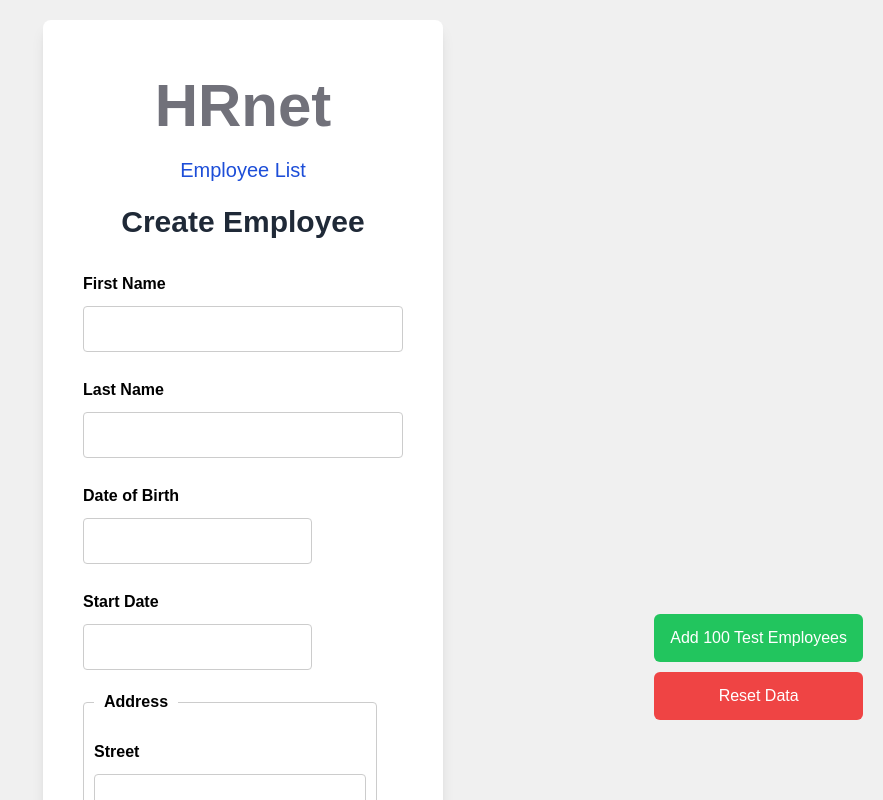
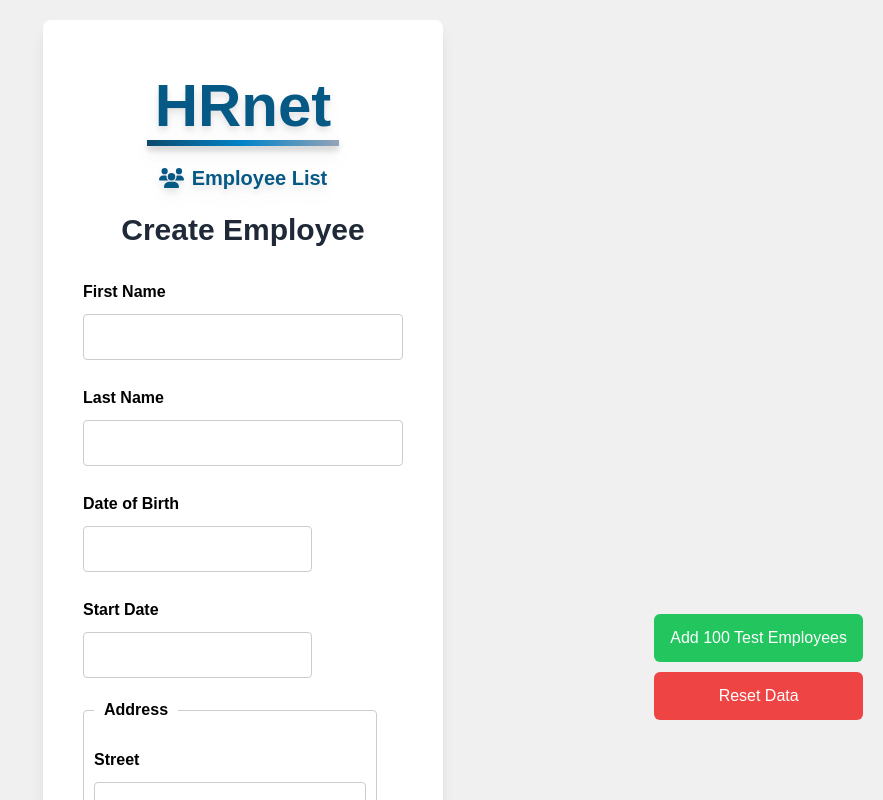
Before and after one commit to Typhub7/hrnet-react, a React (Create React App) app: page / in a window 1280 px wide. Shown: the top 800 px of the page, without its empty margins (397-1280 px from the left). Built offline with nearby package versions, Linux system fonts and the light colour scheme.

Commit message:
graphical optimisation title and link

```diff
--- a/src/App.tsx
+++ b/src/App.tsx
@@ -15,7 +15,10 @@ const App: React.FC = () => {
     <div className="m-5 p-10 bg-white border-1 border-solid border-gray-500 rounded-lg shadow-lg">
       {location.pathname !== '/employees' && (
         <header className="text-center w-full">
-          <h1 className='text-6xl mt-4 text-zinc-500 font-bold'>HRnet</h1>
+          <h1 className='text-6xl mt-4 text-sky-800 font-bold drop-shadow-lg'>
+          HRnet
+          <span className='absolute left-16 -bottom-2.5 w-48 h-1.5 bg-gradient-to-r from-sky-900 via-sky-600 to-slate-400 drop-shadow-lg'></span>
+      </h1>
         </header>
       )}
       <Routes>
--- a/src/components/EmployeeTable.tsx
+++ b/src/components/EmployeeTable.tsx
@@ -1,9 +1,8 @@
-import React, { useMemo, useEffect  } from 'react';
+import React, { useMemo, useEffect, useState } from 'react';
 import { useSelector } from 'react-redux';
 import { useTable, useSortBy, Column, TableInstance } from 'react-table';
 import { RootState } from '../redux/store';
 import { Employee } from '../pages/CreateEmployee';
-
 
 interface EmployeeTableProps {
   filterText: string;
@@ -19,6 +18,8 @@ const EmployeeTable = ({
   currentPage,
 }: EmployeeTableProps) => {
   const employees = useSelector((state: RootState) => state.employees.list);
+
+  const [sortedColumnId, setSortedColumnId] = useState<string | null>(null);
 
   const columns: Column<Employee>[] = useMemo(
     () => [
@@ -70,37 +71,38 @@ const EmployeeTable = ({
   const handleSortAsc = (column: Column<Employee>) => {
     if (column.id) {
       setSortBy([{ id: column.id, desc: false }]);
+      setSortedColumnId(column.id);
     }
   };
 
   const handleSortDesc = (column: Column<Employee>) => {
     if (column.id) {
       setSortBy([{ id: column.id, desc: true }]);
+      setSortedColumnId(column.id);
     }
   };
 
   return (
-    <table  className='w-full border-collapse'{...getTableProps()}>
+    <table className='w-full border-collapse' {...getTableProps()}>
       <thead>
         {headerGroups.map(headerGroup => (
           <tr className='' {...headerGroup.getHeaderGroupProps()}>
             {headerGroup.headers.map(column => (
-              <th className='bg-gray-400' {...column.getHeaderProps()}>
-                <div className="arrow_container flex items-center cursor-pointer justify-between ">
+              <th
+                className={`bg-gray-400 ${sortedColumnId === column.id ? 'bg-slate-400' : ''}`}
+                {...column.getHeaderProps()}
+              >
+                <div className="arrow_container flex items-center cursor-pointer justify-between">
                   {column.render('Header')}
                   <div className="sort-arrows flex flex-col ml-1 text-gray-300">
                     <span
-                      className={`sort-arrow ${
-                        column.isSorted && !column.isSortedDesc ? 'text-black' : 'text-gray-300'
-                      }  text-base`}
+                      className={`sort-arrow ${column.isSorted && !column.isSortedDesc ? 'text-black' : 'text-gray-300'} text-base`}
                       onClick={() => handleSortAsc(column)}
                     >
                       ▲
                     </span>
                     <span
-                      className={`sort-arrow ${
-                        column.isSorted && column.isSortedDesc ? 'text-black' : 'text-gray-300'
-                      } text-base`}
+                      className={`sort-arrow ${column.isSorted && column.isSortedDesc ? 'text-black' : 'text-gray-300'} text-base`}
                       onClick={() => handleSortDesc(column)}
                     >
                       ▼
@@ -118,7 +120,12 @@ const EmployeeTable = ({
           return (
             <tr {...row.getRowProps()}>
               {row.cells.map(cell => (
-                <td {...cell.getCellProps()}>{cell.render('Cell')}</td>
+                <td
+                  className={sortedColumnId === cell.column.id ? 'bg-slate-300' : ''}
+                  {...cell.getCellProps()}
+                >
+                  {cell.render('Cell')}
+                </td>
               ))}
             </tr>
           );
--- a/src/pages/CreateEmployee.tsx
+++ b/src/pages/CreateEmployee.tsx
@@ -7,6 +7,9 @@ import { Dropdown } from 'react-dropdown-package';
 import { options as departmentOptions, Option } from '../data/department';
 import { states, OptionState } from '../data/states';
 import CustomModal from '../components/Modal';
+import { FontAwesomeIcon } from '@fortawesome/react-fontawesome';
+import { faUsers } from '@fortawesome/free-solid-svg-icons';
+
 
 export interface Employee {
   firstName: string;
@@ -77,8 +80,11 @@ const CreateEmployee: React.FC = () => {
 
   return (
     <div className='w-80'>
-      <nav className='text-center text-blue-700 no-underline mt-3 text-xl my-5 hover:text-blue-900 hover:scale-110 transition-all duration-300'>
-        <Link to="/employees">Employee List</Link>
+      <nav className='text-center text-sky-800 font-bold drop-shadow-lg no-underline mt-7 text-xl my-5 hover:text-blue-900 hover:scale-110 transition-all duration-300'>
+        <Link to="/employees" className='flex items-center justify-center'>
+          <FontAwesomeIcon icon={faUsers} className="mr-2" />
+          Employee List
+        </Link>
       </nav>
       <h2 className='text-3xl font-bold text-center text-gray-800 mb-8'>Create Employee</h2>
       <form id="create-employee" className='w-full mb-4'>
--- a/src/pages/EmployeeList.tsx
+++ b/src/pages/EmployeeList.tsx
@@ -2,6 +2,8 @@ import React, { useState } from 'react';
 import EmployeeTable from '../components/EmployeeTable';
 import SearchInput from '../components/SearchInput';
 import TableInfo from '../components/TableInfo';
+import { FontAwesomeIcon } from '@fortawesome/react-fontawesome';
+import { faHome } from '@fortawesome/free-solid-svg-icons';
 
 
 const EmployeePage: React.FC = () => {
@@ -36,7 +38,10 @@ const EmployeePage: React.FC = () => {
 
   return (
     <div id="employee-div" className="container bg-white w-full max-w-screen-xl flex flex-col items-center">
-      <h1 className='text-5xl mt-4 text-zinc-500 font-bold'>Current Employees</h1>
+      <h1 className='text-5xl mt-4 text-sky-800 font-bold drop-shadow-lg'>
+        Current Employees
+        <span className='absolute left-1 -bottom-2.5 w-72 h-1.5 bg-gradient-to-r from-sky-900 via-sky-600 to-slate-400 drop-shadow-lg'></span>
+      </h1>
       <div className="flex justify-between items-center mb-5 w-full">
         <div className="flex items-center">
           <label htmlFor="entries-per-page" className='mr-1'>Show </label>
@@ -77,7 +82,13 @@ const EmployeePage: React.FC = () => {
           </button>
         </div>
       </div>
-      <a className="text-center text-blue-700 no-underline mt-3 text-2xl my-5 hover:text-blue-900  hover:scale-110 transition-all duration-300" href="/">Home</a>
+      <a
+        className="text-center text-sky-800 font-bold drop-shadow-lg no-underline mt-3 text-2xl my-5 hover:text-blue-900 hover:scale-110 transition-all duration-300 flex items-center justify-center"
+        href="/"
+      >
+        <FontAwesomeIcon icon={faHome} className="mr-2" />
+        Home
+      </a>
     </div>
   );
 };
```
